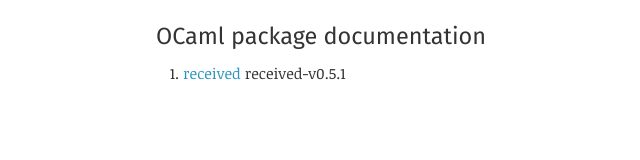
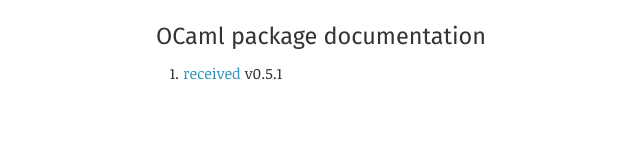
Before and after one commit to mirage/colombe, a plain HTML site: page index.html in a window 1280 px wide. Shown: the full height of the page, 131-771 px from the left. Drawn offline with Linux system fonts and the light colour scheme.

Commit message:
Update received doc to v0.5.1.

```diff
--- a/index.html
+++ b/index.html
@@ -11,7 +11,7 @@
       <div class="by-name">
       <h2>OCaml package documentation</h2>
       <ol>
-      <li><a href="received/index.html">received</a> <span class="version">received-v0.5.1</span></li>
+      <li><a href="received/index.html">received</a> <span class="version">v0.5.1</span></li>
       </ol>
       </div>
     </main>
```
